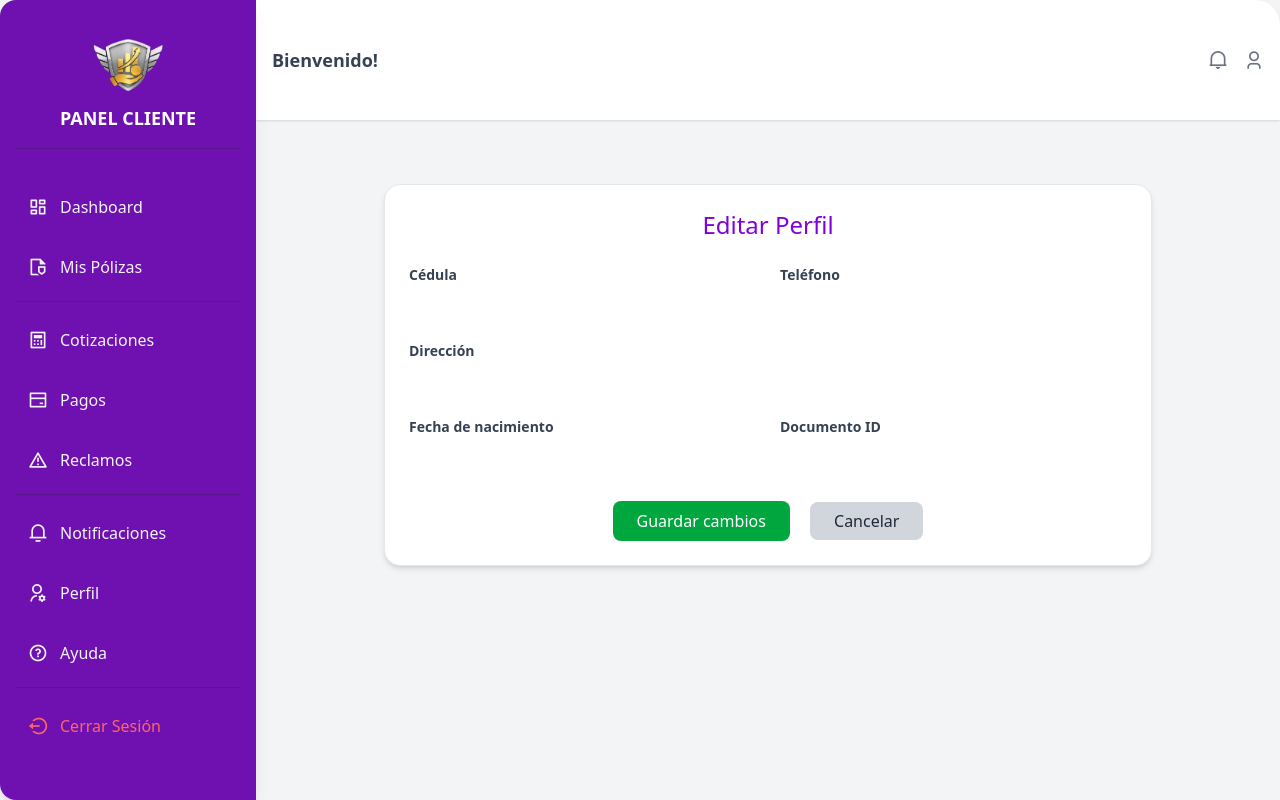
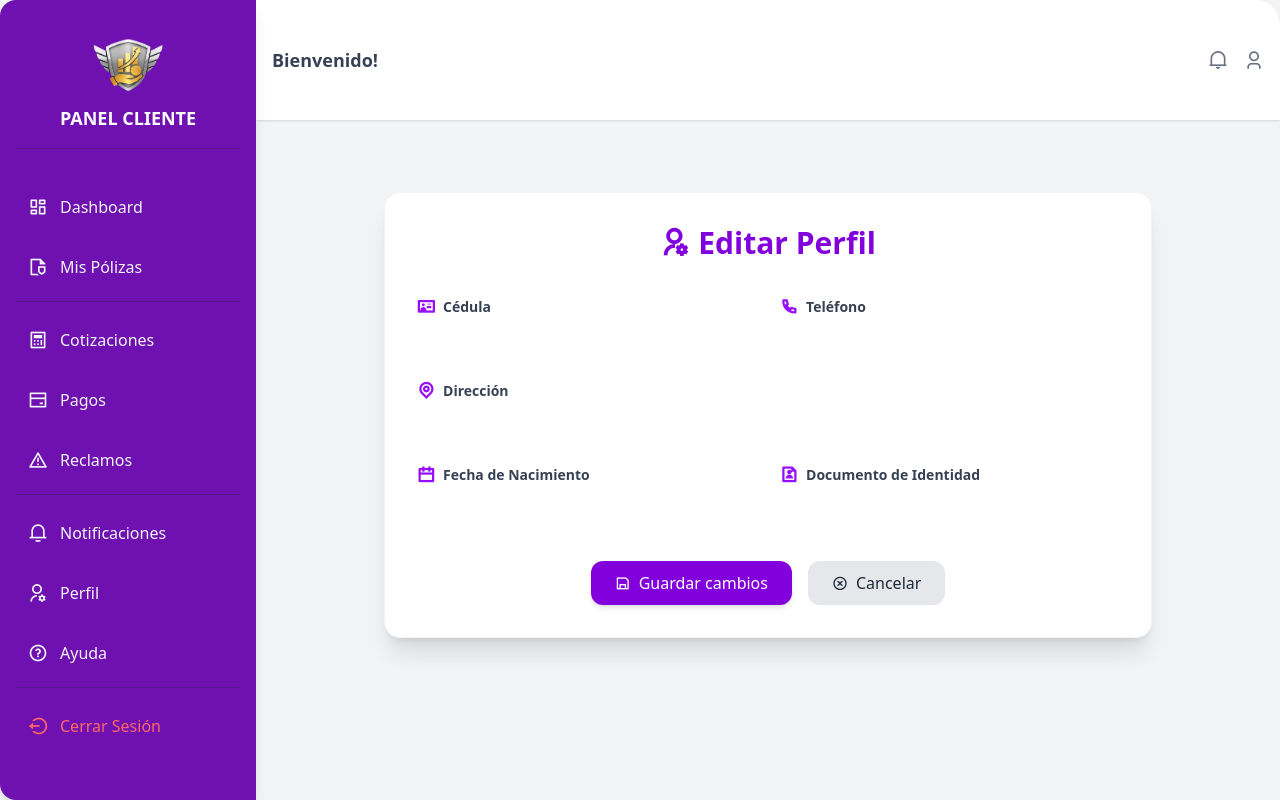
Before and after one commit to Flarxx/Pagina-seguros2025, a Django app: template usuarios/templates/cliente/editar_perfil.html in a window 1280 px wide. Run offline with Django 3.2, Linux system fonts and the light colour scheme; the template is opened without the code that fills it, so the values that code supplies are empty, except form fields; tables that the repository leaves empty hold one stand-in row (values such as "Sample post"); form fields are guessed from the names that the template uses; style sheets or scripts are compiled from the project's sources; some libraries are stand-ins or nearby versions.

Commit message:
mejorada vista perfil y editar perfil

```diff
--- a/static/css/output.css
+++ b/static/css/output.css
@@ -10,7 +10,6 @@
     --color-red-100: oklch(93.6% 0.032 17.717);
     --color-red-300: oklch(80.8% 0.114 19.571);
     --color-red-400: oklch(70.4% 0.191 22.216);
-    --color-red-500: oklch(63.7% 0.237 25.331);
     --color-red-600: oklch(57.7% 0.245 27.325);
     --color-red-700: oklch(50.5% 0.213 27.518);
     --color-orange-400: oklch(75% 0.183 55.934);
@@ -63,7 +62,6 @@
     --color-white: #fff;
     --spacing: 0.25rem;
     --container-sm: 24rem;
-    --container-md: 28rem;
     --container-lg: 32rem;
     --container-3xl: 48rem;
     --container-4xl: 56rem;
@@ -82,6 +80,8 @@
     --text-2xl--line-height: calc(2 / 1.5);
     --text-3xl: 1.875rem;
     --text-3xl--line-height: calc(2.25 / 1.875);
+    --text-4xl: 2.25rem;
+    --text-4xl--line-height: calc(2.5 / 2.25);
     --font-weight-medium: 500;
     --font-weight-semibold: 600;
     --font-weight-bold: 700;
@@ -346,6 +346,9 @@
   .mt-10 {
     margin-top: calc(var(--spacing) * 10);
   }
+  .mt-12 {
+    margin-top: calc(var(--spacing) * 12);
+  }
   .mt-16 {
     margin-top: calc(var(--spacing) * 16);
   }
@@ -566,6 +569,15 @@
   }
   .justify-start {
     justify-content: flex-start;
+  }
+  .gap-2 {
+    gap: calc(var(--spacing) * 2);
+  }
+  .gap-3 {
+    gap: calc(var(--spacing) * 3);
+  }
+  .gap-4 {
+    gap: calc(var(--spacing) * 4);
   }
   .gap-6 {
     gap: calc(var(--spacing) * 6);
@@ -702,6 +718,9 @@
   .border-blue-300 {
     border-color: var(--color-blue-300);
   }
+  .border-gray-100 {
+    border-color: var(--color-gray-100);
+  }
   .border-gray-200 {
     border-color: var(--color-gray-200);
   }
@@ -762,6 +778,9 @@
   .bg-gray-100 {
     background-color: var(--color-gray-100);
   }
+  .bg-gray-200 {
+    background-color: var(--color-gray-200);
+  }
   .bg-gray-300 {
     background-color: var(--color-gray-300);
   }
@@ -1051,8 +1089,14 @@
   .text-pink-600 {
     color: var(--color-pink-600);
   }
+  .text-purple-100 {
+    color: var(--color-purple-100);
+  }
   .text-purple-500 {
     color: var(--color-purple-500);
+  }
+  .text-purple-600 {
+    color: var(--color-purple-600);
   }
   .text-purple-700 {
     color: var(--color-purple-700);
@@ -1117,6 +1161,10 @@
   }
   .shadow-sm {
     --tw-shadow: 0 1px 3px 0 var(--tw-shadow-color, rgb(0 0 0 / 0.1)), 0 1px 2px -1px var(--tw-shadow-color, rgb(0 0 0 / 0.1));
+    box-shadow: var(--tw-inset-shadow), var(--tw-inset-ring-shadow), var(--tw-ring-offset-shadow), var(--tw-ring-shadow), var(--tw-shadow);
+  }
+  .shadow-xl {
+    --tw-shadow: 0 20px 25px -5px var(--tw-shadow-color, rgb(0 0 0 / 0.1)), 0 8px 10px -6px var(--tw-shadow-color, rgb(0 0 0 / 0.1));
     box-shadow: var(--tw-inset-shadow), var(--tw-inset-ring-shadow), var(--tw-ring-offset-shadow), var(--tw-ring-shadow), var(--tw-shadow);
   }
   .outline {
@@ -1142,6 +1190,17 @@
     --tw-duration: 200ms;
     transition-duration: 200ms;
   }
+  .duration-300 {
+    --tw-duration: 300ms;
+    transition-duration: 300ms;
+  }
+  .hover\:scale-\[1\.01\] {
+    &:hover {
+      @media (hover: hover) {
+        scale: 1.01;
+      }
+    }
+  }
   .hover\:bg-blue-700 {
     &:hover {
       @media (hover: hover) {
@@ -1170,6 +1229,13 @@
       }
     }
   }
+  .hover\:bg-gray-300 {
+    &:hover {
+      @media (hover: hover) {
+        background-color: var(--color-gray-300);
+      }
+    }
+  }
   .hover\:bg-gray-400 {
     &:hover {
       @media (hover: hover) {
@@ -1387,6 +1460,14 @@
       outline-style: none;
     }
   }
+  .active\:scale-95 {
+    &:active {
+      --tw-scale-x: 95%;
+      --tw-scale-y: 95%;
+      --tw-scale-z: 95%;
+      scale: var(--tw-scale-x) var(--tw-scale-y);
+    }
+  }
   .sm\:inline {
     @media (width >= 40rem) {
       display: inline;
@@ -1744,6 +1830,21 @@
 @property --tw-duration {
   syntax: "*";
   inherits: false;
+}
+@property --tw-scale-x {
+  syntax: "*";
+  inherits: false;
+  initial-value: 1;
+}
+@property --tw-scale-y {
+  syntax: "*";
+  inherits: false;
+  initial-value: 1;
+}
+@property --tw-scale-z {
+  syntax: "*";
+  inherits: false;
+  initial-value: 1;
 }
 @layer properties {
   @supports ((-webkit-hyphens: none) and (not (margin-trim: inline))) or ((-moz-orient: inline) and (not (color:rgb(from red r g b)))) {
@@ -1786,6 +1887,9 @@
       --tw-ring-offset-shadow: 0 0 #0000;
       --tw-outline-style: solid;
       --tw-duration: initial;
-    }
-  }
-}
+      --tw-scale-x: 1;
+      --tw-scale-y: 1;
+      --tw-scale-z: 1;
+    }
+  }
+}
--- a/usuarios/templates/cliente/editar_perfil.html
+++ b/usuarios/templates/cliente/editar_perfil.html
@@ -1,42 +1,79 @@
 {% extends 'polizas/cliente/layout.html' %}
+{% load static %}
 {% block title %}Editar Perfil{% endblock %}
 
 {% block content %}
-<div class="max-w-3xl mx-auto p-6 mt-10 bg-white shadow-md rounded-2xl border border-gray-200">
-  <h2 class="text-2xl font- bold text-purple-700 mb-6 text-center">Editar Perfil</h2>
+<div class="max-w-3xl mx-auto p-8 mt-12 bg-white shadow-xl rounded-2xl border border-gray-100 transition transform hover:scale-[1.01] duration-300">
+  <h2 class="text-3xl font-bold text-purple-700 mb-8 text-center flex items-center justify-center gap-2">
+    <i class="ri-user-settings-line text-3xl text-purple-700"></i>
+    Editar Perfil
+  </h2>
 
-  <form method="POST" enctype="multipart/form-data" class="space-y-5">
+  <form method="POST" enctype="multipart/form-data" class="space-y-6">
     {% csrf_token %}
 
     <div class="grid grid-cols-1 md:grid-cols-2 gap-6">
-      <div>
-        <label class="block text-sm font-semibold text-gray-700 mb-2">Cédula</label>
+      <!-- Cédula -->
+      <div class="relative">
+        <label class="block text-sm font-semibold text-gray-700 mb-2 flex items-center gap-2">
+          <i class="ri-id-card-line text-purple-600 text-lg"></i> Cédula
+        </label>
         {{ form.cedula }}
       </div>
-      <div>
-        <label class="block text-sm font-semibold text-gray-700 mb-2">Teléfono</label>
+
+      <!-- Teléfono -->
+      <div class="relative">
+        <label class="block text-sm font-semibold text-gray-700 mb-2 flex items-center gap-2">
+          <i class="ri-phone-line text-purple-600 text-lg"></i> Teléfono
+        </label>
         {{ form.telefono }}
       </div>
-      <div class="md:col-span-2">
-        <label class="block text-sm font-semibold text-gray-700 mb-2">Dirección</label>
+
+      <!-- Dirección -->
+      <div class="md:col-span-2 relative">
+        <label class="block text-sm font-semibold text-gray-700 mb-2 flex items-center gap-2">
+          <i class="ri-map-pin-line text-purple-600 text-lg"></i> Dirección
+        </label>
         {{ form.direccion }}
       </div>
-      <div>
-        <label class="block text-sm font-semibold text-gray-700 mb-2">Fecha de nacimiento</label>
+
+      <!-- Fecha de nacimiento -->
+      <div class="relative">
+        <label class="block text-sm font-semibold text-gray-700 mb-2 flex items-center gap-2">
+          <i class="ri-calendar-line text-purple-600 text-lg"></i> Fecha de Nacimiento
+        </label>
         {{ form.fecha_nacimiento }}
       </div>
-      <div>
-        <label class="block text-sm font-semibold text-gray-700 mb-2">Documento ID</label>
-        {{ form.documento_id }}
+
+      <!-- Documento ID -->
+      <div class="relative">
+        <label class="block text-sm font-semibold text-gray-700 mb-2 flex items-center gap-2">
+          <i class="ri-file-user-line text-purple-600 text-lg"></i> Documento de Identidad
+        </label>
+        <div class="flex items-center gap-3">
+          {{ form.documento_id }}
+          {% if user.perfil.documento_id %}
+            <a href="{{ user.perfil.documento_id.url }}" target="_blank" class="text-sm text-purple-600 hover:underline">
+              Ver actual
+            </a>
+          {% endif %}
+        </div>
       </div>
     </div>
 
-    <div class="text-center mt-8">
-      <button type="submit" class="px-6 py-2 bg-green-600 text-white rounded-lg hover:bg-green-700 transition">
-        Guardar cambios
+    <div class="text-center mt-10 flex justify-center gap-4">
+      <button
+        type="submit"
+        class="flex items-center gap-2 px-6 py-2.5 bg-purple-700 text-white font-medium rounded-xl shadow-md hover:bg-purple-800 active:scale-95 transition"
+      >
+        <i class="ri-save-line"></i> Guardar cambios
       </button>
-      <a href="{% url 'perfil' %}" class="ml-4 px-6 py-2 bg-gray-300 text-gray-800 rounded-lg hover:bg-gray-400 transition">
-        Cancelar
+
+      <a
+        href="{% url 'perfil' %}"
+        class="flex items-center gap-2 px-6 py-2.5 bg-gray-200 text-gray-800 font-medium rounded-xl hover:bg-gray-300 active:scale-95 transition"
+      >
+        <i class="ri-close-circle-line"></i> Cancelar
       </a>
     </div>
   </form>
--- a/usuarios/templates/cliente/inicio_cliente.html
+++ b/usuarios/templates/cliente/inicio_cliente.html
@@ -50,7 +50,7 @@
 
         <!-- Tarjeta 4 -->
         <div class="bg-white p-6 rounded-2xl shadow hover:shadow-lg transition border-t-4 border-indigo-500">
-            <h2 class="text-lg font-semibold text-gray-700 mb-2">Pagos Pendientes</h2>
+            <h2 class="text-lg font-semibold text-gray-700 mb-2">Pagos Por Confirmar</h2>
             <p class="text-3xl font-bold text-indigo-600">
                 ${{ perfil.pagos_pendientes|floatformat:2 }}
             </p>
```
Also changed, not shown: other parts of static/css/output.css (+50 -18 lines), usuarios/templates/cliente/perfil.html (+61 -17 lines), media/comprobantes/logoprueba_DYWouE0.png (added).
